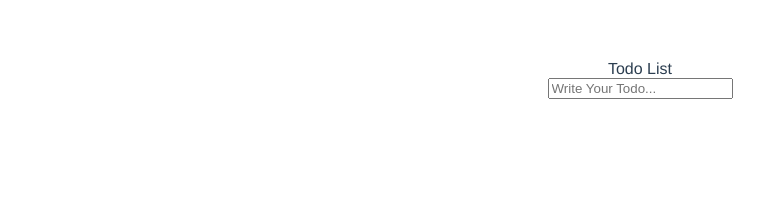
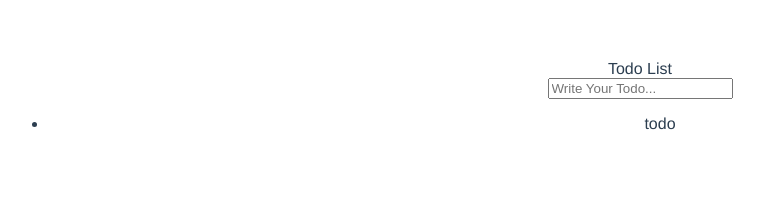
Before and after one commit to junjangsee/vue-todolist, a Vue app: page / in a window 1280 px wide. Shown: the top 205 px of the page, without its empty margins (0-764 px from the left). Built offline with nearby package versions, Linux system fonts and the light colour scheme.

Commit message:
[#7]feat: List 컴포넌트를 추가합니다.

```diff
--- a/src/App.vue
+++ b/src/App.vue
@@ -3,6 +3,7 @@
     <div class="todo-wrapper">
       <Header />
       <Input />
+      <List />
     </div>
   </div>
 </template>
@@ -10,12 +11,14 @@
 <script>
 import Header from "./components/Header";
 import Input from "./components/Input";
+import List from "./components/List";
 
 export default {
   name: "App",
   components: {
     Header,
     Input,
+    List,
   },
 };
 </script>
--- /dev/null
+++ b/src/components/List.vue
@@ -0,0 +1,15 @@
+<template>
+  <section class="main">
+    <ul class="todo-list">
+      <li>todo</li>
+      <!-- <li></li> ...  -->
+    </ul>
+  </section>
+</template>
+
+<script>
+export default {};
+</script>
+
+<style scoped>
+</style>
```
